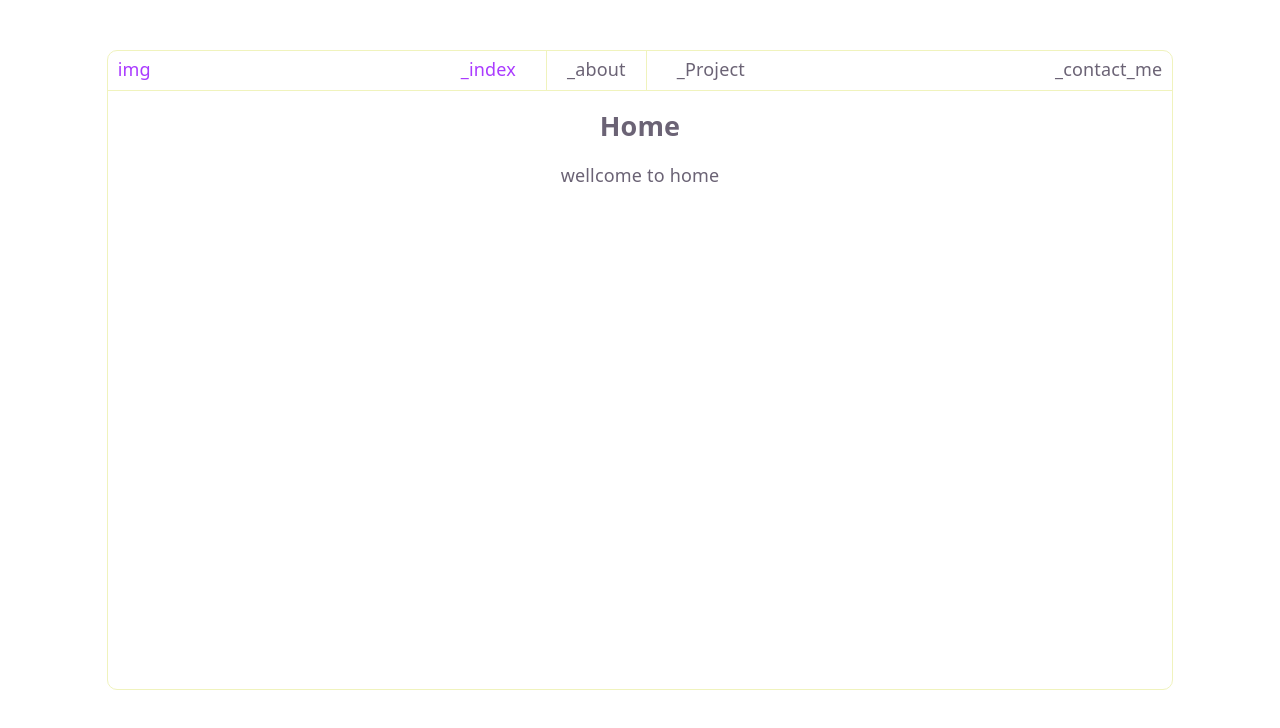
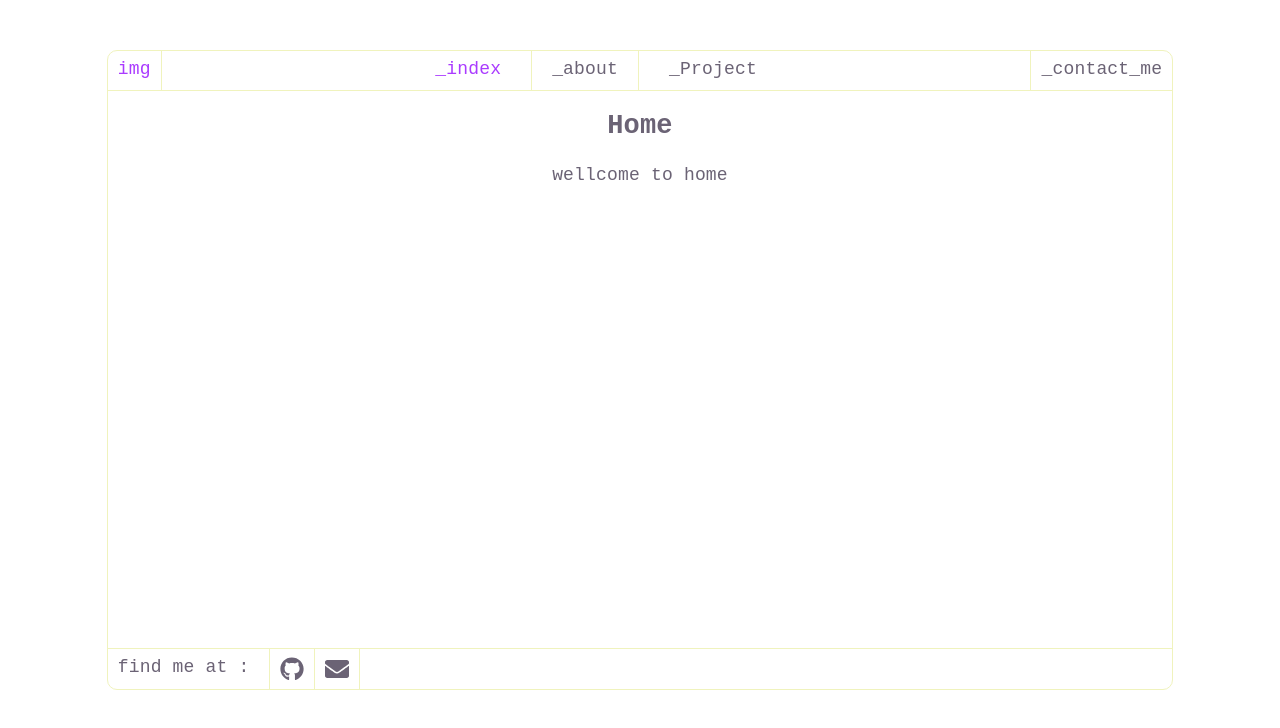
Before and after one commit to Araad17/react-portfolio, a React (Vite) app: page / in a window 1280 px wide. Shown: the top 728 px of the page. Built offline with nearby package versions, Linux system fonts and the light colour scheme.

Commit message:
footer completed

```diff
--- a/package.json
+++ b/package.json
@@ -12,6 +12,7 @@
   "dependencies": {
     "react": "^19.2.8",
     "react-dom": "^19.2.8",
+    "react-icons": "^5.7.0",
     "react-router-dom": "^7.18.4"
   },
   "devDependencies": {
--- a/src/App.css
+++ b/src/App.css
@@ -1,20 +1,19 @@
 .leftHeader {
     margin-right: auto;
-    margin-left: 10px;
-    margin-top: 5px;
+    border-right: 1.5px solid #f0f3bd;
+    padding: 5px 10px 0;
 }
 
 .rightHeader {
     margin-left: auto;
-    margin-right: 10px;
-    margin-top: 5px;
+    border-left: 1.5px solid #f0f3bd;
+    padding: 5px 10px 0;
 }
 
 .centerHeader {
     display: flex;
     flex-direction: row;
     gap: 30px;
-    /* margin-top: 5px; */
 }
 
 .index {
@@ -30,3 +29,39 @@
 .project {
     margin-top: 5px;
 }
+
+.footer {
+    height: 40px;
+    border-top: 1.5px solid #f0f3bd;
+    display: flex;
+    margin-top: auto;
+    flex-direction: row;
+}
+
+.find {
+    border-right: 1.5px solid #f0f3bd;
+    padding: 5px 20px 0 10px;
+}
+
+.github {
+    border-right: 1.5px solid #f0f3bd;
+    padding: 8px 10px 0;
+}
+
+.email {
+    margin-right: auto;
+    border-right: 1.5px solid #f0f3bd;
+    padding: 8px 10px 0;
+}
+
+.footer a {
+    color: var(--text);
+    font-size: 24px;
+    text-decoration: none;
+    display: flex;
+    align-items: center;
+}
+
+.footer a:hover {
+    color: var(--accent);
+}
--- a/src/App.jsx
+++ b/src/App.jsx
@@ -4,6 +4,8 @@ import Home from "./component/Home";
 import About from "./component/About";
 import Project from "./component/Project";
 import Contact from "./component/Contact";
+
+import { FaGithub, FaEnvelope } from "react-icons/fa";
 
 import { useState } from "react";
 import "./App.css";
@@ -44,6 +46,27 @@ function App() {
 					<Route path="/project" element={<Project />} />
 					<Route path="/contact" element={<Contact />} />
 				</Routes>
+
+				<div className="footer">
+					<div className="find">
+						<div>find me at : </div>
+					</div>
+					<div className="github">
+						<a
+							href="https://github.com/yourusername"
+							target="_blank"
+							rel="noonpener noreferrer"
+							aria-label="GitHub"
+						>
+							<FaGithub />
+						</a>
+					</div>
+					<div className="email">
+						<a href="mailto:your@email.com" aria-label="Email">
+							<FaEnvelope />
+						</a>
+					</div>
+				</div>
 			</section>
 		</BrowserRouter>
 	);
--- a/src/index.css
+++ b/src/index.css
@@ -52,6 +52,7 @@
 
 body {
   margin: 0;
+  font-family: 'Courier New', Courier, monospace;
 }
 
 #center {
@@ -92,3 +93,11 @@ body {
 .hero a.active {
   color: var(--accent);
 }
+
+.footer {
+  height: 40px;
+  border-top: 1.5px solid #f0f3bd;
+  display: flex;
+  margin-top: auto;
+  flex-direction: row;
+}
```
Also changed, not shown: 1 other file (tests, documents, lock files or other folders).
